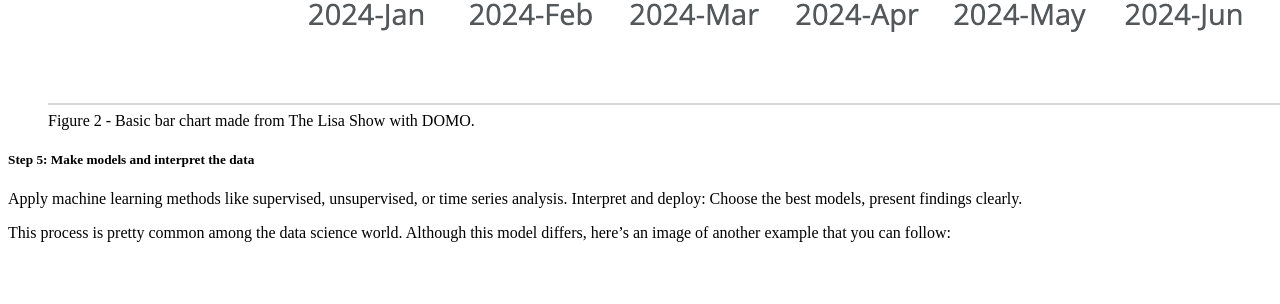
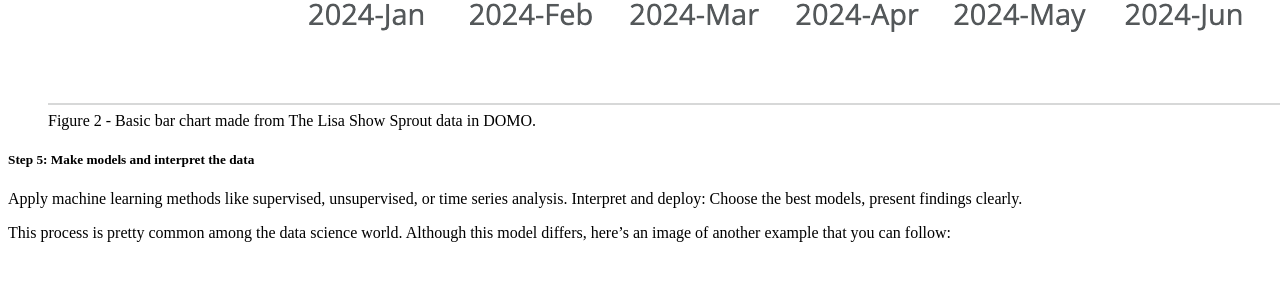
Before and after one commit to clawmendra/my-blog, a Jekyll site: the page built from _posts/2024-10-03-business-questions-with-data.md, in a window 1280 px wide and 900 px high, scrolled down 2617 px. Shown: the part 148-452 px from the top of the window. Built offline with Jekyll 4.4.1, drawn with Linux system fonts in a browser that asks for light colours; nearby versions of some CDN libraries.

Commit message:
changed descrip

```diff
--- a/_posts/2024-10-03-business-questions-with-data.md
+++ b/_posts/2024-10-03-business-questions-with-data.md
@@ -46,7 +46,7 @@ With step 3 and 4, I found that these steps are often interwined with eachother.
 
 <figure>
 	<img src="{{site.url}}/{{site.baseurl}}/assets/img/lisa_eda.jpg" alt="">
-	<figcaption>Figure 2 - Basic bar chart made from The Lisa Show with DOMO. </figcaption>
+	<figcaption>Figure 2 - Basic bar chart made from The Lisa Show Sprout data in DOMO. </figcaption>
 </figure>
 
 ##### Step 5: Make models and interpret the data
```
